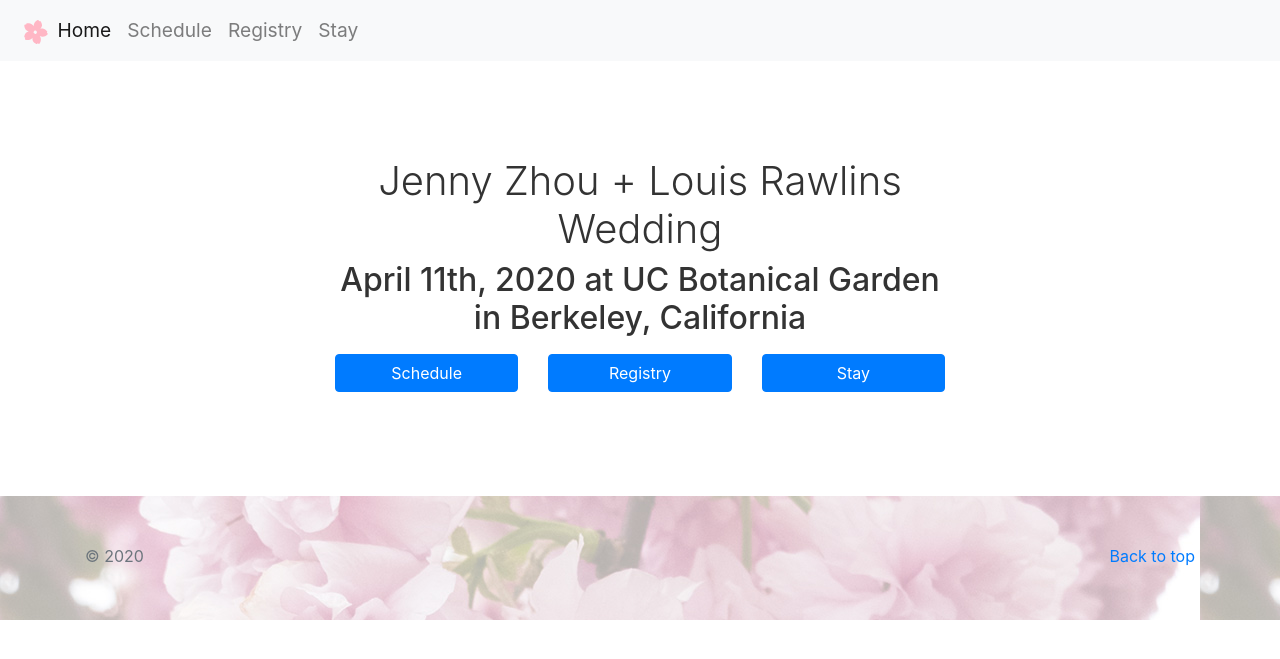
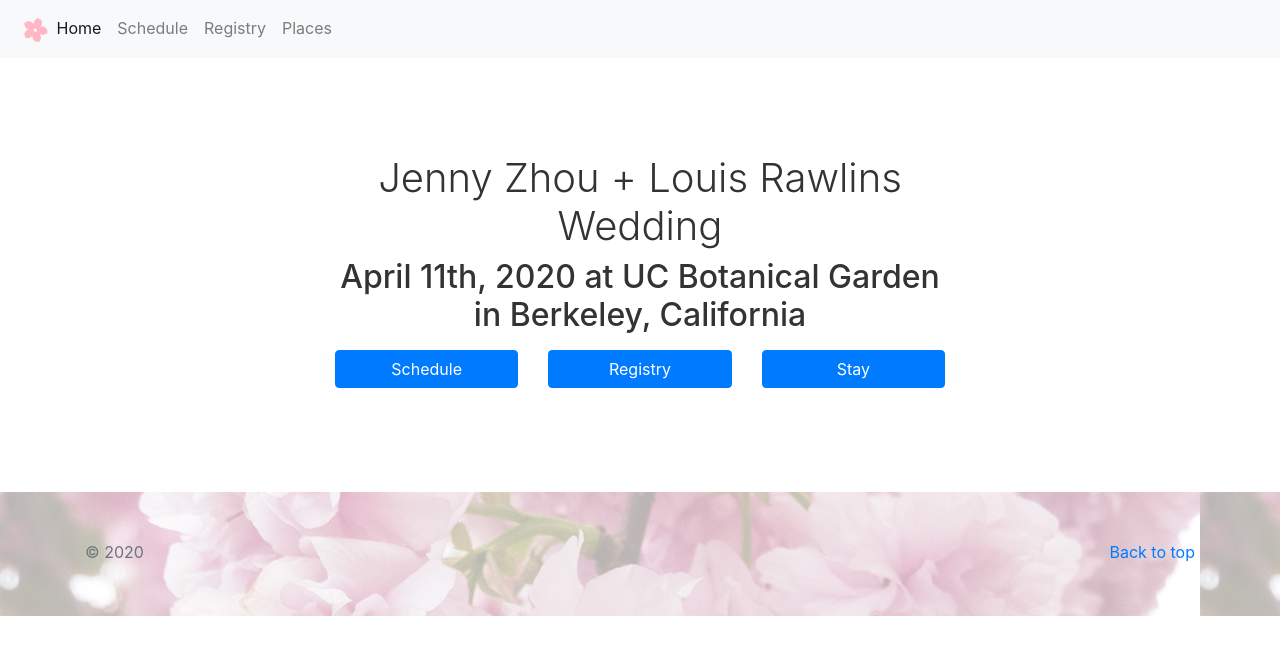
Before and after one commit to louisrawlins/jz-louis.com, a Jekyll site: the page built from index.html, in a window 1280 px wide. Shown: the top 659 px of the page. Built offline with Jekyll 4.4.1, drawn with Linux system fonts in a browser that asks for light colours.

Commit message:
stay to places

```diff
--- a/_layouts/default.html
+++ b/_layouts/default.html
@@ -76,10 +76,6 @@
         background: #c0c0c0;
       }
 
-      header .nav-link {
-        font-size: 1.2em;
-      }
-
       .sakura-bg {
         background-image: url("{{ "/assets/images/sakura-may-2019_30.jpg" | relative_url }}");
       }
--- a/index.html
+++ b/index.html
@@ -20,7 +20,7 @@ title: "Jenny Zhou + Louis Rawlins Wedding - April 11th, 2020"
               <a class="nav-link" href="registry.html">Registry</a>
             </li>
             <li class="nav-item">
-              <a class="nav-link" href="stay.html">Stay</a>
+              <a class="nav-link" href="places.html">Places</a>
             </li>
           </ul>
         </div>
```
Also changed, not shown: places.html (renamed from stay.html).
